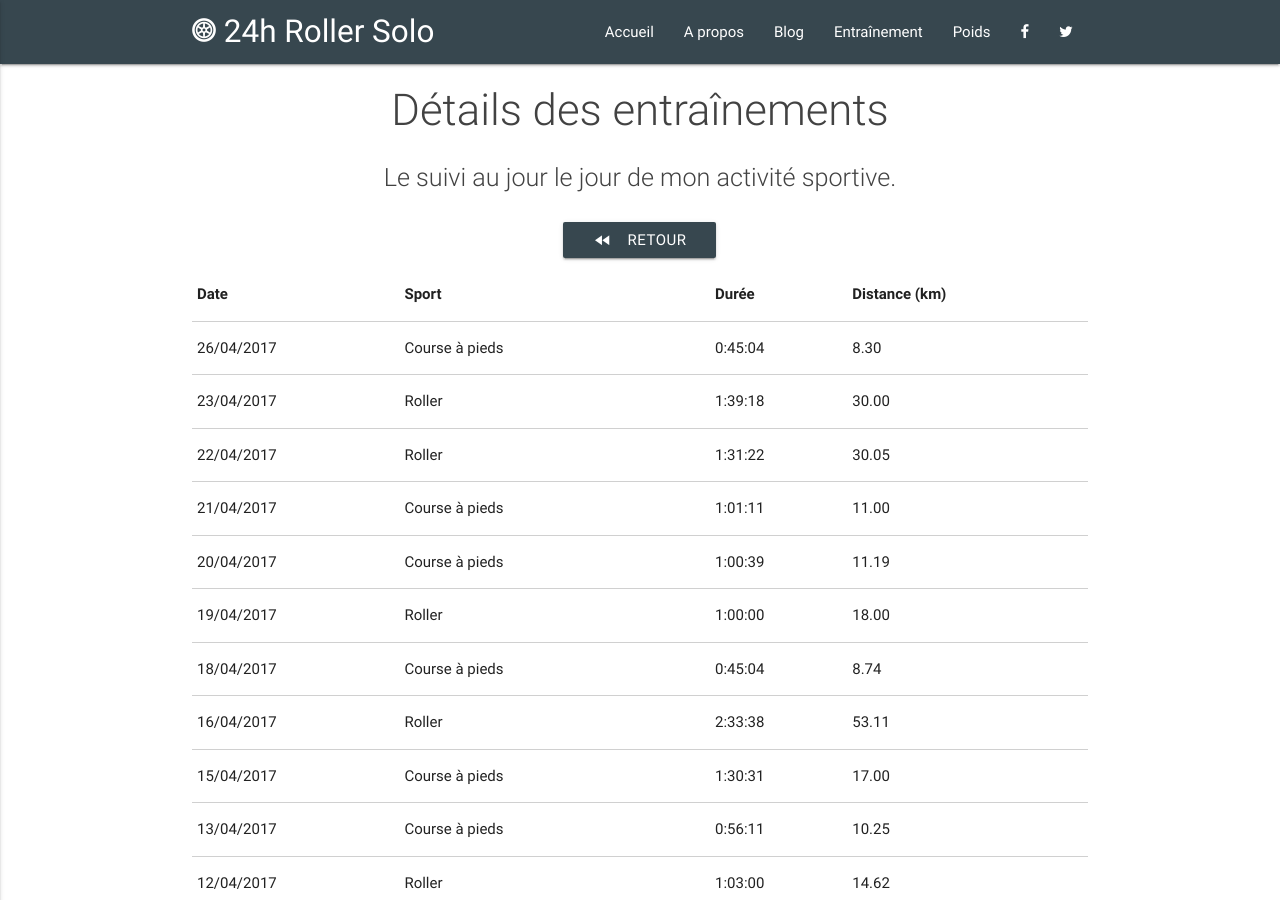
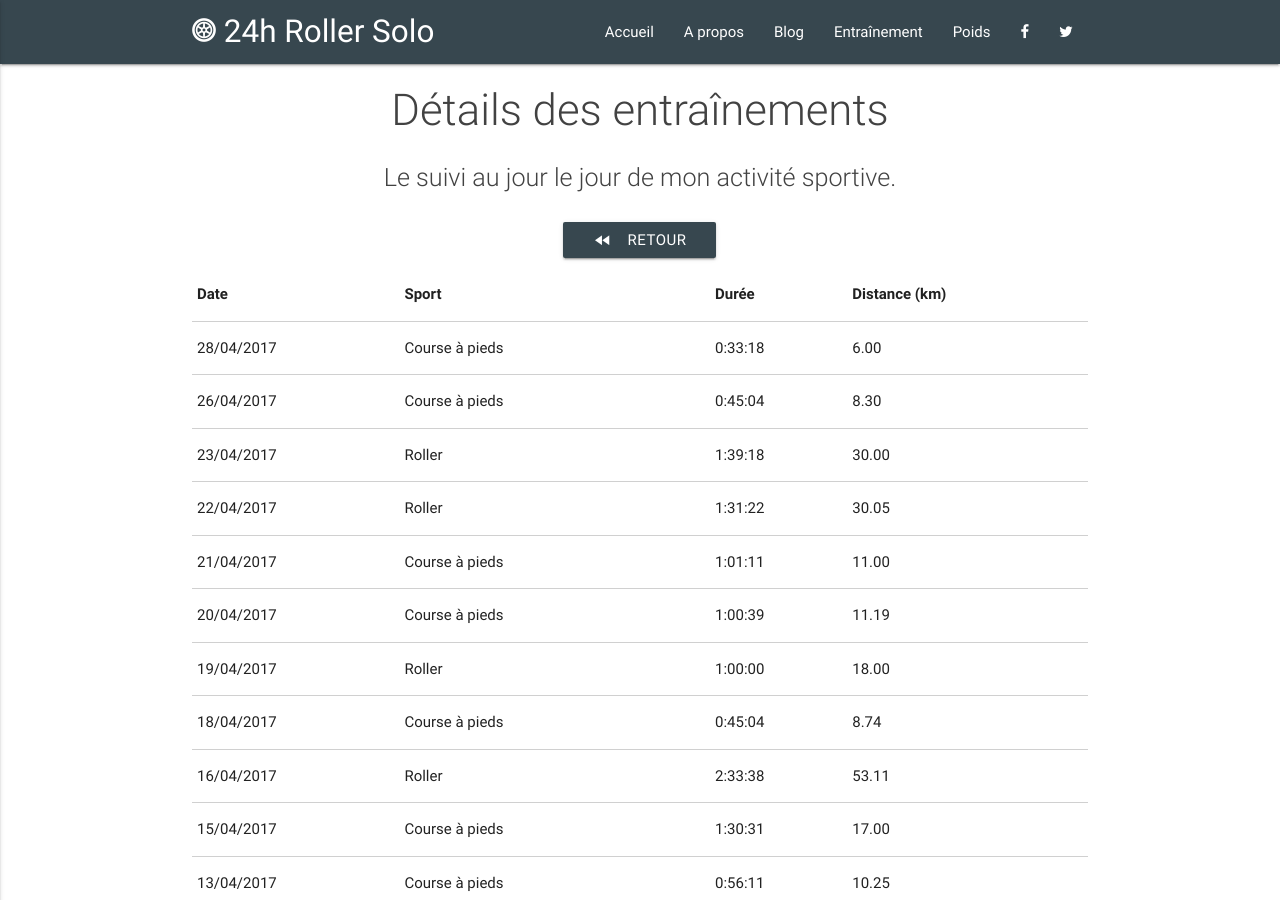
Before and after one commit to 24hRollerSolo/24hRollerSolo.github.io, a Jekyll site: the page built from training/details.html, in a window 1280 px wide and 900 px high. Built offline with Jekyll 4.4.1, drawn with Linux system fonts in a browser that asks for light colours.

Commit message:
Add 2017-04-28 running

```diff
--- a/_data/sports.json
+++ b/_data/sports.json
@@ -1,4 +1,5 @@
 [
+  {"date": "2017-04-28", "type": "RUNNING", "distance": "6.00", "duration": "0:33:18"},
   {"date": "2017-04-26", "type": "RUNNING", "distance": "8.30", "duration": "0:45:04"},
   {"date": "2017-04-23", "type": "ROLLER", "distance": "30.00", "duration": "1:39:18"},
   {"date": "2017-04-22", "type": "ROLLER", "distance": "30.05", "duration": "1:31:22"},
```
